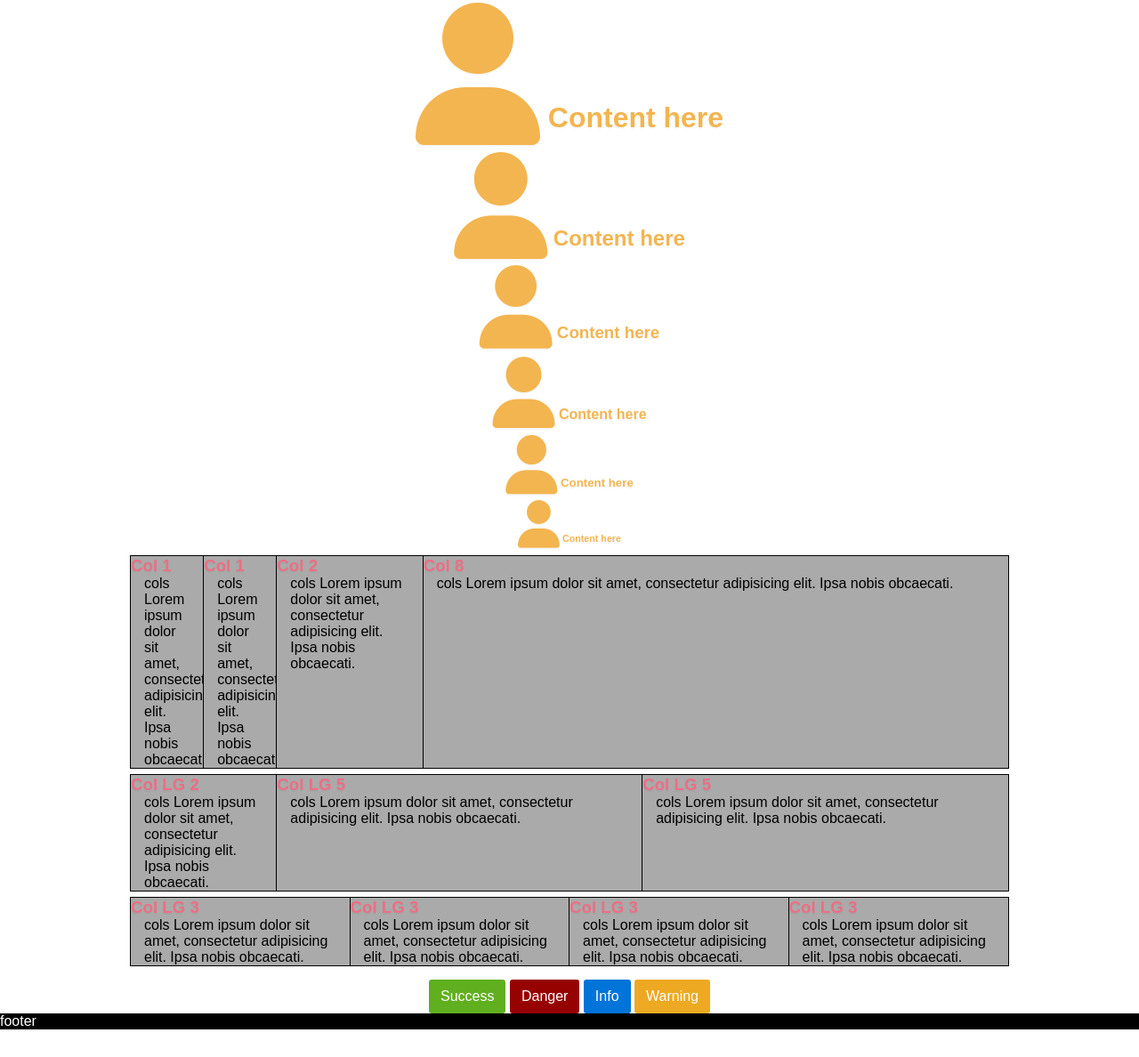
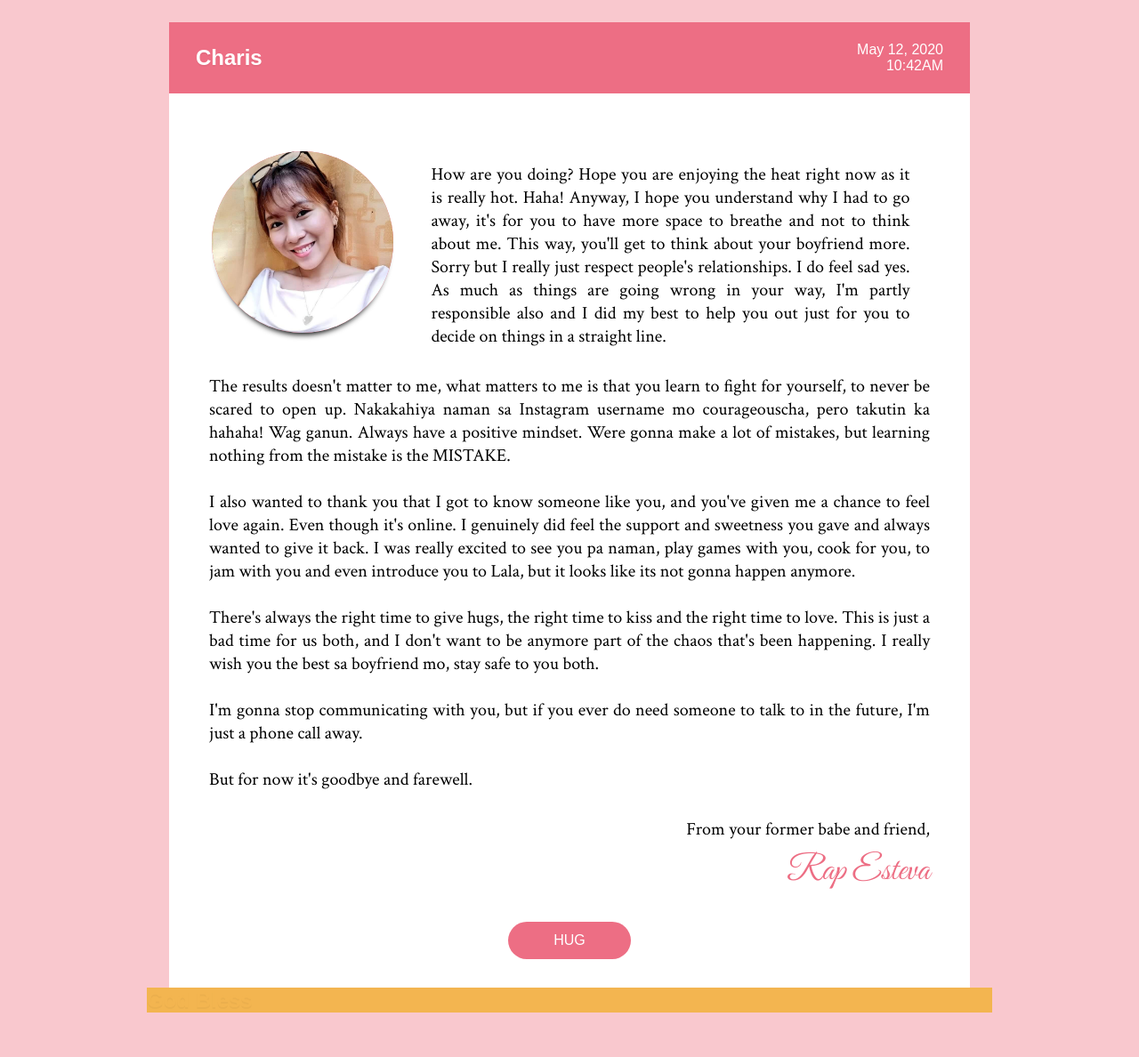
Before and after one commit to rapsamaniego27/love-letter, a website: page index.html in a window 1280 px wide. Shown: the part 25-1213 px from the top of the page at 89% size. Before the commit the page ends 1182 px from the top, so only its background shows below. Drawn offline with nearby package versions, Linux system fonts and the light colour scheme; files that its build step writes are made by us from their sources; a web font is replaced by a local one.

Commit message:
built the letter content

```diff
--- a/index.html
+++ b/index.html
@@ -9,7 +9,7 @@
   <meta name="og:title" property="og:title" content="My Custom Title">
   <meta name="description" content="My Custom Description">
 
-  <title>HTML Starter</title>
+  <title>Farewell Charis!</title>
 
   <!-- Row Styles -->
   <link rel="stylesheet" href="dist/style.min.css">
@@ -17,90 +17,89 @@
 <body>
   <div id="wrapper">
     <div id="main">
-      <center style="padding:20px 0 0 0;">
-        <h1 class="mt-1"><i class="fa fa-user fa-5x"></i> Content here</h1>
-        <h2 class="mt-1"><i class="fa fa-user fa-5x"></i> Content here</h2>
-        <h3 class="mt-1"><i class="fa fa-user fa-5x"></i> Content here</h3>
-        <h4 class="mt-1"><i class="fa fa-user fa-5x"></i> Content here</h4>
-        <h5 class="mt-1"><i class="fa fa-user fa-5x"></i> Content here</h5>
-        <h6 class="mt-1"><i class="fa fa-user fa-5x"></i> Content here</h6>
-      </center>
 
-      <div class="grid-container mt-1 container__flex">
-        <div class="col-1 grid-content">
-          <h3>Col 1 </h3>
-          <div class="gut-15">cols Lorem ipsum dolor sit amet, consectetur adipisicing elit. Ipsa nobis obcaecati.
-          </div>
-        </div>
-        <div class="col-1 grid-content">
-          <h3>Col 1 </h3>
-          <div class="gut-15">cols Lorem ipsum dolor sit amet, consectetur adipisicing elit. Ipsa nobis obcaecati.
-          </div>
-        </div>
-        <div class="col-2 grid-content">
-          <h3>Col 2 </h3>
-          <div class="gut-15">cols Lorem ipsum dolor sit amet, consectetur adipisicing elit. Ipsa nobis obcaecati.
-          </div>
-        </div>
-        <div class="col-8  grid-content">
-          <h3>Col 8 </h3>
-          <div class="gut-15">cols Lorem ipsum dolor sit amet, consectetur adipisicing elit. Ipsa nobis obcaecati.
-          </div>
-        </div>
-      </div>
+      <!-- Row Letter Container -->
+      <div class="letter-container">
 
-      <div class="grid__custom mt-1 container__flex">
-          <div class="col-lg2 grid__custom__content">
-            <h3>Col LG 2 </h3>
-            <div class="gut-15">cols Lorem ipsum dolor sit amet, consectetur adipisicing elit. Ipsa nobis obcaecati.
-            </div>
-          </div>
-          <div class="col-lg5 grid__custom__content">
-            <h3>Col LG 5 </h3>
-            <div class="gut-15">cols Lorem ipsum dolor sit amet, consectetur adipisicing elit. Ipsa nobis obcaecati.
-            </div>
-          </div>
-          <div class="col-lg5 grid__custom__content">
-            <h3>Col LG 5 </h3>
-            <div class="gut-15">cols Lorem ipsum dolor sit amet, consectetur adipisicing elit. Ipsa nobis obcaecati.
-            </div>
-          </div>
-        </div>
-
-        <div class="grid__custom mt-1 container__flex">
-            <div class="col-lg3 col-md6 col-sm3 grid__custom__content">
-              <h3>Col LG 3 </h3>
-              <div class="gut-15">cols Lorem ipsum dolor sit amet, consectetur adipisicing elit. Ipsa nobis obcaecati.
-              </div>
-            </div>
-            <div class="col-lg3 col-md6 col-sm3 grid__custom__content">
-              <h3>Col LG 3 </h3>
-              <div class="gut-15">cols Lorem ipsum dolor sit amet, consectetur adipisicing elit. Ipsa nobis obcaecati.
-              </div>
-            </div>
-            <div class="col-lg3 col-md6 col-sm3 grid__custom__content">
-              <h3>Col LG 3 </h3>
-              <div class="gut-15">cols Lorem ipsum dolor sit amet, consectetur adipisicing elit. Ipsa nobis obcaecati.
-              </div>
-            </div>
-            <div class="col-lg3 col-md6 col-sm3 grid__custom__content">
-              <h3>Col LG 3 </h3>
-              <div class="gut-15">cols Lorem ipsum dolor sit amet, consectetur adipisicing elit. Ipsa nobis obcaecati.
-              </div>
+        <!-- Row Letter -->
+        <div class="letter">
+          <div class="letter-header">
+            <h2 class="letter-header__title">Charis</h2>
+            <div class="letter-header__date-container">
+              <span class="letter-header__date">May 12, 2020</span>
+              <span class="letter-header__time">10:42AM</span>
             </div>
           </div>
 
+          <div class="grid-container container__flex charis-parent mt-5">
+            <div class="col-lg3 col-md12 charis-container">
+              <div class="charis-img__container">
+                <img src="./images/charis.jpg" alt="Charis Bustamante" title="Charis Bustamante" class="charis-img">
+              </div>
+            </div>
 
-      <div class="buttons-container m-auto pt-2">
-          <a href="#" class="btn btn-success">Success</a>
-          <a href="#" class="btn btn-danger">Danger</a>
-          <a href="#" class="btn btn-info">Info</a>
-          <a href="#" class="btn btn-warning">Warning</a>
+            <div class="col-lg8 col-md12 charis-intro__container">
+              <p class="charis-intro pl-4">
+                How are you doing? Hope you are enjoying the heat right now as it is really hot. Haha! Anyway, I hope
+                you understand why I had to go away, it's for you to have more space to breathe and not to think about
+                me. This way, you'll get to think about your boyfriend more. Sorry but I really just respect people's
+                relationships. I do feel sad yes. As much as things are going wrong in your way, I'm partly responsible
+                also and I did my best to help you out just for you to decide on things in a straight line.
+
+              </p>
+            </div>
+          </div>
+
+          <p class="charis-content-paragraph">
+            The results doesn't matter to me, what matters to me is that you learn to fight for yourself, to never be
+            scared to open up. Nakakahiya naman sa Instagram username mo courageouscha, pero takutin ka hahaha! Wag
+            ganun. Always have a positive mindset. Were gonna make a lot of mistakes, but learning nothing from the
+            mistake is the MISTAKE.
+            <br><br>
+            I also wanted to thank you that I got to know someone like you, and you've given me a chance to feel love
+            again. Even though it's online. I genuinely did feel the support and sweetness you gave and always wanted to
+            give it back. I was really excited to see you pa naman, play games with you, cook for you, to jam with you
+            and even introduce you to Lala, but it looks like its not gonna happen anymore.
+            <br><br>
+            There's always the right time to give hugs, the right time to kiss and the right time to love.
+            This is just a bad time for us both, and I don't want to be anymore part of the chaos that's been happening.
+            I really wish you the best sa boyfriend mo, stay safe to you both.
+            <br><br>
+            I'm gonna stop communicating with you, but if you ever do need someone to talk to in the future, I'm just a
+            phone call away.
+            <br><br>
+            But for now it's goodbye and farewell.
+
+          </p>
+
+          <div class="charis-content-end">
+           <p class="charis-close">
+              From your former babe and friend,
+           </p>
+           <span class="charis-close__signature">
+             Rap Esteva
+           </span>
+          </div>
+
+          <div class="btn-letter__container mt-4 mb-4">
+            <a href="#" class="btn btn-primary btn-letter" id="btnLetter">HUG</a>
+          </div>
+
+        </div>
+        <!-- End Letter -->
+
+        <!-- Row Envelope -->
+        <div class="envelope">
+          <h2>God Bless</h2>
+        </div>
+        <!-- End Envelope -->
+
       </div>
+      <!-- End of Letter Container -->
+
+
     </div>
-    <footer>
-      footer
-    </footer>
+
   </div>
 
   <!-- Row Scripts -->
--- a/source/scss/2-base/typography.scss
+++ b/source/scss/2-base/typography.scss
@@ -32,5 +32,11 @@ h6{
 }
 
 p{
-  font-size: 1rem
+  font-size: 1.25rem;
+  font-family: $serif;
+  text-align:justify;
+
+  @media #{$device-sm} {
+    font-size: 1rem;
+  }
 }
--- a/source/scss/4-layout/default-structure.scss
+++ b/source/scss/4-layout/default-structure.scss
@@ -6,6 +6,11 @@
 
 #main{
   flex: 1 0 auto;
+  background: #F9C8CE;
+  @media #{$device-sm} {
+   padding: 30px;
+  }
+
 }
 
 
--- /dev/null
+++ b/source/scss/4-layout/envelope.scss
@@ -0,0 +1,11 @@
+.envelope{
+  width:950px;
+  height: auto;
+  background: $accent;
+  margin:0 auto;
+
+  @media #{$device-sm} {
+    width: 100%;
+    margin: 0 auto;
+  }
+}
--- /dev/null
+++ b/source/scss/4-layout/letter-container.scss
@@ -0,0 +1,25 @@
+.letter-container{
+  width: 1020px;
+  height:auto;
+  margin: 50px auto;
+  display:flex;
+  justify-content:center;
+  flex-direction:column;
+
+  .letter{
+    width:900px;
+    margin:0 auto;
+    background:$white;
+
+   @media #{$device-sm} {
+     width: 100%;
+     margin: 0 auto;
+   }
+
+  }
+
+ @media #{$device-sm} {
+   width: 100%;
+   margin: 0 auto;
+ }
+}
--- /dev/null
+++ b/source/scss/4-layout/letter-header.scss
@@ -0,0 +1,30 @@
+.letter-header {
+  background: $primary;
+  height: 80px;
+  padding: 0 30px;
+  display: flex;
+  justify-content: space-between;
+  align-items: center;
+
+  .letter-header__title{
+    color:$white;
+  }
+
+  .letter-header__date-container {
+    display: flex;
+    flex-direction: column;
+    justify-content: flex-end;
+
+    .letter-header__date {
+      color: $white;
+      text-align: right;
+    }
+
+    .letter-header__time {
+      color: $white;
+      text-align: right;
+    }
+
+
+  }
+}
--- /dev/null
+++ b/source/scss/4-layout/letter.scss
@@ -0,0 +1,72 @@
+.letter{
+
+  .charis-parent{
+    justify-content:center;
+    align-items:center;
+  }
+
+  .charis-img__container{
+    position:relative;
+    width:204px;
+    height:204px;
+    border-radius:50%;
+    background:$primary;
+    overflow:hidden;
+    box-shadow: 0 8px 6px -6px black;
+    margin:0 auto;
+  }
+
+  .charis-img{
+    width:100%;
+    height:auto;
+    object-fit:cover;
+  }
+
+  .charis-intro{
+    margin-top: 30px;
+    margin-right:30px;
+  }
+
+  .charis-content-paragraph{
+    padding:30px 45px 0 45px;
+
+    @media #{$device-sm} {
+      padding-left: 30px;
+      padding-right: 30px;
+    }
+  }
+
+  .charis-content-end{
+    margin-right: 45px;
+    margin-top: 30px;
+  }
+  .charis-close{
+    text-align:right;
+  }
+
+  .charis-close__signature{
+    text-align:right;
+    display:block;
+    font-family:$script;
+    font-size:2.4375rem;
+    color:$primary;
+    padding-top:10px;
+
+    @media #{$device-sm} {
+      padding-left: 30px;
+      font-size: 2rem;
+    }
+  }
+
+  .btn-letter{
+    margin: 0 auto;
+  }
+
+  .btn-letter__container{
+    width:100%;
+    display:flex;
+    justify-content:center;
+
+  }
+
+}
--- a/source/scss/5-modules/buttons.scss
+++ b/source/scss/5-modules/buttons.scss
@@ -14,3 +14,10 @@
 .btn-warning{
   @include btn-background($warning);
 }
+
+.btn-primary{
+  @include btn-background($primary);
+  border-radius: 30px;
+  padding:8px 50px;
+  box-shadow: 0 0 0.4 rgba(0, 0, 0, 0.75);
+}
--- a/source/scss/style.scss
+++ b/source/scss/style.scss
@@ -21,5 +21,9 @@
 @import '4-layout/nav';
 @import '4-layout/content';
 @import '4-layout/footer';
+@import '4-layout/letter-container';
+@import '4-layout/letter-header';
+@import '4-layout/letter';
+@import '4-layout/envelope';
 
 @import '5-modules/buttons.scss';
```
Also changed, not shown: images/charis.jpg (added), images/fashion.jpg (deleted), images/gray.jpg (deleted), images/hero.jpg (deleted), images/logo.png (deleted), images/red polo.jpeg (deleted), images/rose.svg (added), images/shirt.jpg (deleted).
